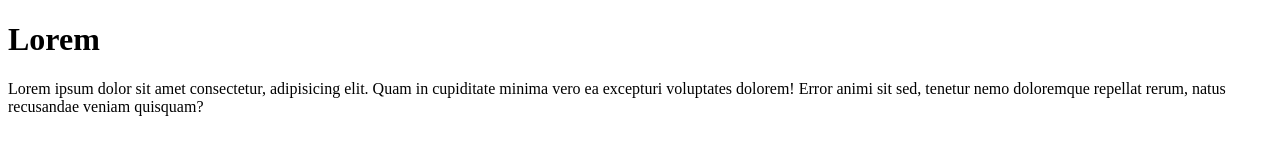
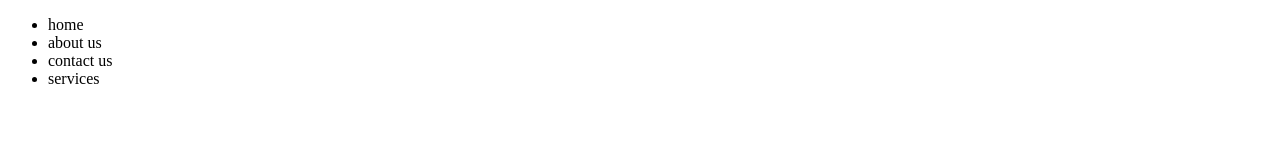
Before and after one commit to MICHELLEWAIRIMU04/birdie, a plain HTML site: page index.html in a window 1280 px wide. Drawn offline with Linux system fonts and the light colour scheme.

Commit message:
created list and images

```diff
--- a/index.html
+++ b/index.html
@@ -3,13 +3,15 @@
 <head>
     <meta charset="UTF-8">
     <meta name="viewport" content="width=device-width, initial-scale=1.0">
-    <title>Document</title>
+    <title>Moringa school</title>
 </head>
 <body>
-    <h1>Lorem </h1>
-    <p>
-    Lorem ipsum dolor sit amet consectetur, adipisicing elit. Quam in cupiditate minima vero ea excepturi voluptates dolorem! Error animi sit sed, tenetur nemo doloremque repellat rerum, natus recusandae veniam quisquam?
-
-    </P>
+     </P>
+    <ul>
+        <li>home</li>
+        <li>about us</li>
+        <li>contact us</li>
+        <li>services</li>
+    </ul>
 </body>
 </html>
```
Also changed, not shown: 1 other file.
